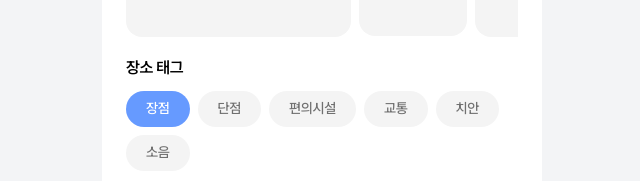
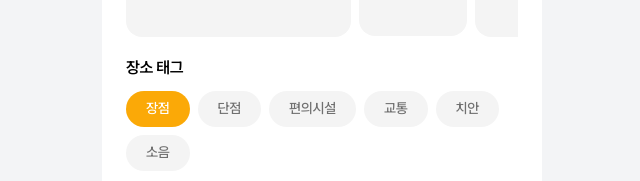
Before and after one commit to dnd-side-project/dnd-13th-9-frontend, a Next.js app: page /map/nearby-memo in a window 1280 px wide. Shown: the part 188-369 px from the top of the page, without its empty margins (318-958 px from the left). Built offline with nearby package versions, Linux system fonts and the light colour scheme.

Commit message:
feat : chip 컴포넌트 아이콘 및 색상 추가 (#43)

```diff
--- a/src/components/ui/Chip/Chip.tsx
+++ b/src/components/ui/Chip/Chip.tsx
@@ -1,6 +1,8 @@
 import React from 'react';
 import { BodyS } from '../Typography';
 import { cn } from '@/utils/utils';
+import { Icon } from '../Icon';
+import { IconName } from '../assets';
 
 type Props = {
   /**
@@ -10,22 +12,29 @@ type Props = {
   /**
    * The style variant of the chip.
    */
-  variant?: 'primary' | 'secondary';
+  variant?: 'primary' | 'secondary' | 'neutral';
+  iconName?: IconName;
 } & React.HTMLAttributes<HTMLDivElement>;
 
-export function Chip({ text, variant = 'primary', className, ...props }: Props) {
+export function Chip({ text, variant = 'primary', className, iconName, ...props }: Props) {
   const variantStyles = {
     primary: 'bg-[#669AFF] text-white',
-    secondary: 'bg-[#F4F4F4] text-[#707070]',
+    secondary: 'bg-secondary-50 text-white',
+    neutral: 'bg-neutral-30 text-neutral-80',
   };
 
   const badgeStyle = variantStyles[variant];
 
   return (
     <div
-      className={cn('w-min cursor-pointer rounded-3xl px-5 py-2', badgeStyle, className)}
+      className={cn(
+        'flex w-min cursor-pointer items-center gap-2 rounded-3xl px-5 py-2',
+        badgeStyle,
+        className
+      )}
       {...props}
     >
+      {iconName && <Icon name={iconName} />}
       <BodyS className="text-center whitespace-nowrap">{text}</BodyS>
     </div>
   );
--- a/src/components/ui/ChipGroup/ChipGroup.tsx
+++ b/src/components/ui/ChipGroup/ChipGroup.tsx
@@ -1,6 +1,7 @@
 'use client';
 import React from 'react';
 import { Chip } from '@/components/ui/Chip';
+import { IconName } from '../assets';
 
 type Option = {
   text: string;
@@ -10,17 +11,26 @@ type ChipGroupProps<T extends string> = {
   options: Option[];
   value: T;
   onChange: (val: T) => void;
+  activeChipColor: 'primary' | 'secondary';
+  iconName?: IconName;
 };
 
-export function ChipGroup<T extends string>({ options, value, onChange }: ChipGroupProps<T>) {
+export function ChipGroup<T extends string>({
+  options,
+  value,
+  onChange,
+  activeChipColor,
+  iconName,
+}: ChipGroupProps<T>) {
   return (
     <div className="flex flex-wrap gap-2">
       {options.map((item) => (
         <Chip
           key={item.text}
           text={item.text}
-          variant={value === item.text ? 'primary' : 'secondary'}
+          variant={value === item.text ? activeChipColor : 'neutral'}
           onClick={() => onChange(item.text as T)}
+          iconName={iconName}
         />
       ))}
     </div>
--- a/src/components/ui/assets/index.tsx
+++ b/src/components/ui/assets/index.tsx
@@ -22,6 +22,7 @@ import IcoSpinnerDown from './ico-spinner-down.svg';
 import IcoTrash from './ico-trash.svg';
 import IcoAngryFill from './ico-angry-fill.svg';
 import IcoGps from './ico-gps.svg';
+import IcoExample from './ico-example.svg';
 
 export const Icons = {
   addImage: IcoAddImage,
@@ -48,6 +49,7 @@ export const Icons = {
   trash: IcoTrash,
   angryFill: IcoAngryFill,
   gps: IcoGps,
+  example: IcoExample,
 };
 
 export type IconName = keyof typeof Icons;
```
Also changed, not shown: 2 other files (tests, documents, lock files or other folders).
